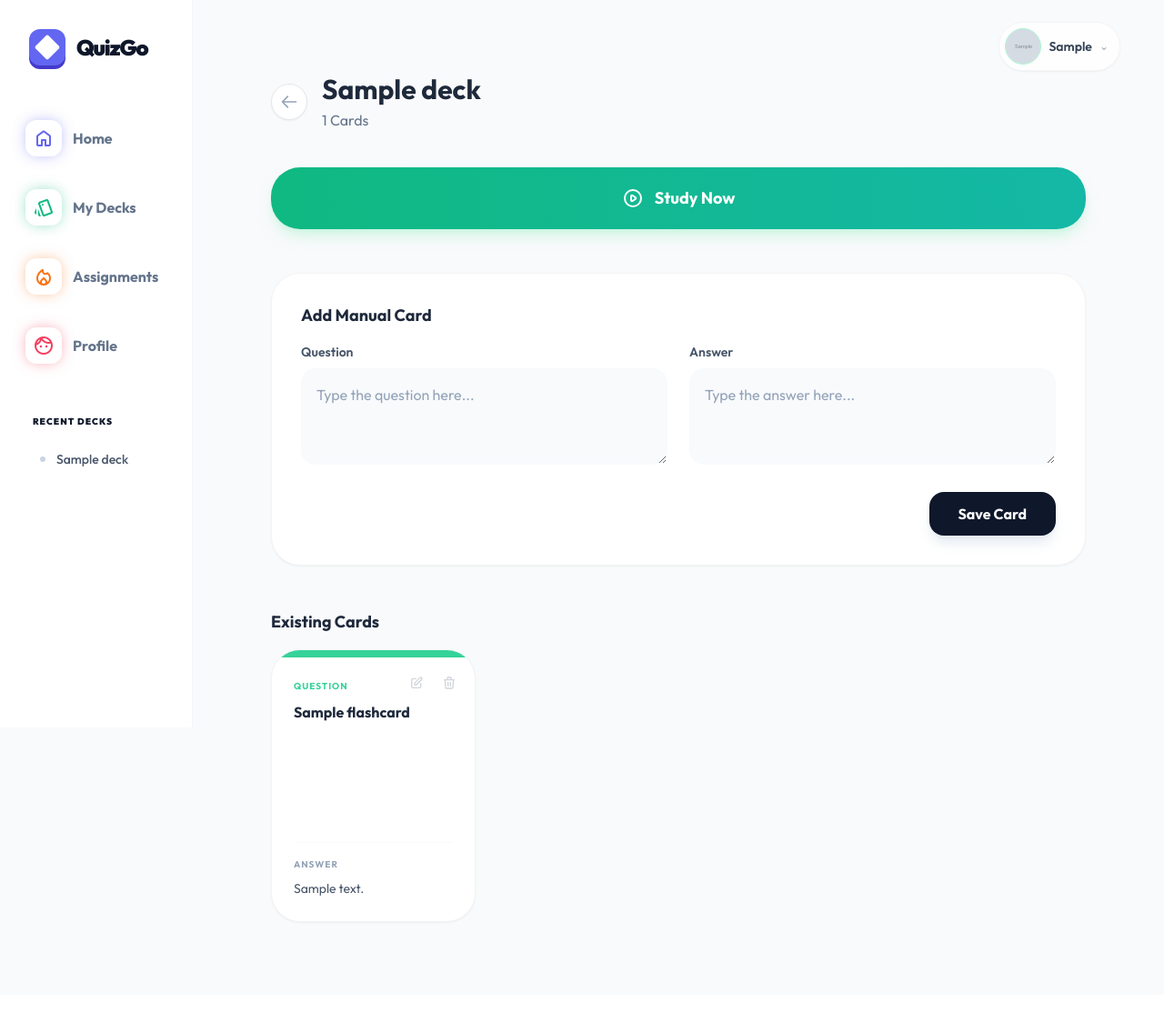
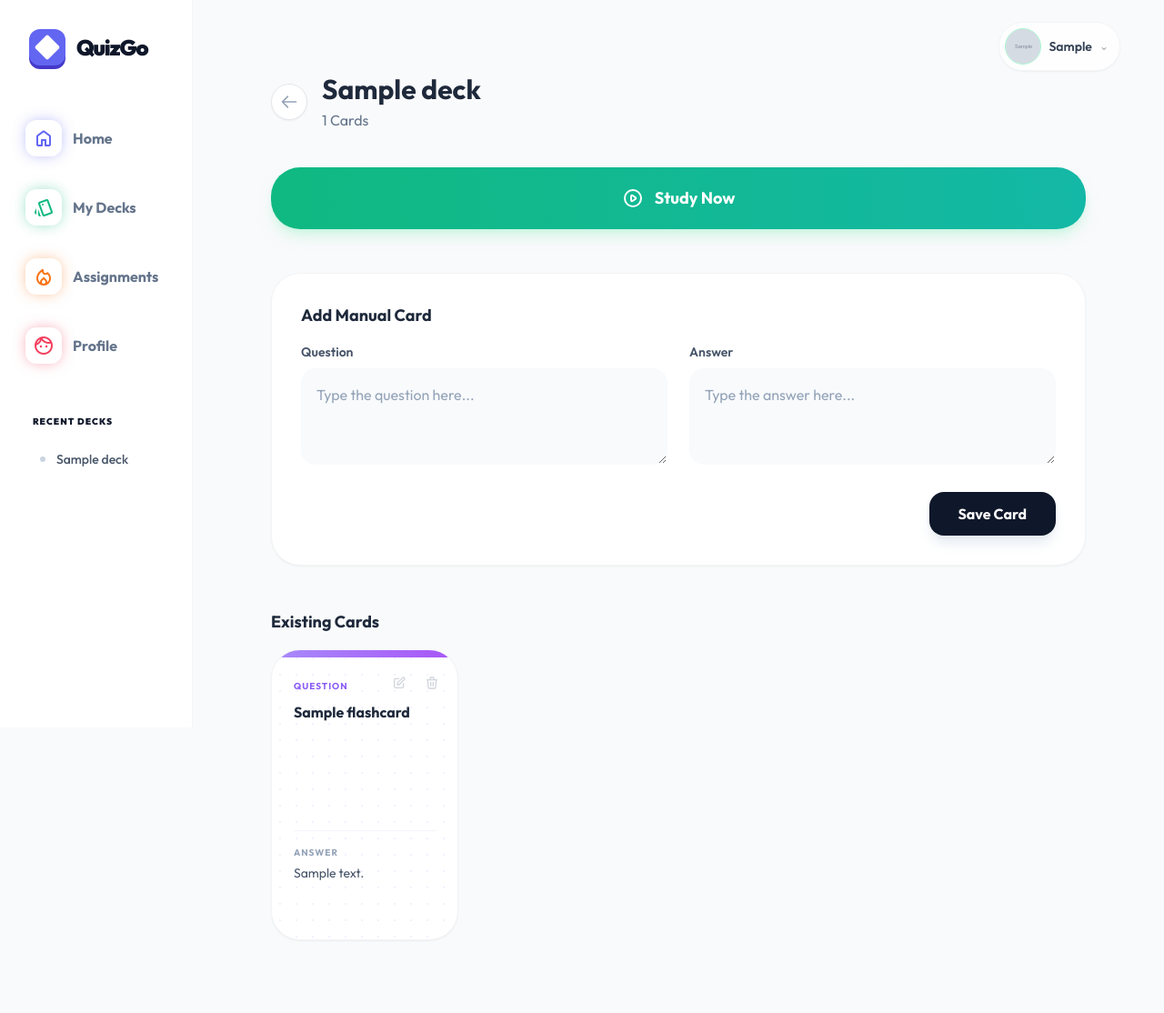
Before and after one commit to androidsheesh/QuizGo, a Laravel app: page /decks/1 in a window 1280 px wide. Shown: the whole page at 91% size. Before the commit the page ends 1015 px from the top, so only its background shows below. Run offline with Laravel 12, Linux system fonts and the light colour scheme; a user stored in the database is signed in; tables that the repository leaves empty hold one stand-in row (values such as "Sample post"); grey boxes marked "Sample" are stand-in pictures; style sheets or scripts are compiled from the project's sources; parts of the project's set-up code (start-up, migrations or seed data) failed here and were passed over.

Commit message:
feat: add dynamic accent colors for flashcards and improve styling

```diff
--- a/resources/views/decks/show.blade.php
+++ b/resources/views/decks/show.blade.php
@@ -6,6 +6,17 @@
             <x-dropdown-profile/>
 
             <div class="max-w-4xl mx-auto w-full flex flex-col">
+                @php
+                    $accentColors = [
+                        ['stripe' => 'from-emerald-400 to-teal-400',  'dot' => '#6ee7b7', 'bar' => 'from-emerald-400 to-teal-400',  'label' => 'text-emerald-500', 'icon' => 'text-emerald-500'],
+                        ['stripe' => 'from-violet-400 to-purple-500', 'dot' => '#c4b5fd', 'bar' => 'from-violet-400 to-purple-500', 'label' => 'text-violet-500',  'icon' => 'text-violet-500'],
+                        ['stripe' => 'from-amber-400 to-orange-400',  'dot' => '#fcd34d', 'bar' => 'from-amber-400 to-orange-400',  'label' => 'text-amber-500',   'icon' => 'text-amber-500'],
+                        ['stripe' => 'from-sky-400 to-blue-500',      'dot' => '#93c5fd', 'bar' => 'from-sky-400 to-blue-500',      'label' => 'text-sky-500',     'icon' => 'text-sky-500'],
+                        ['stripe' => 'from-rose-400 to-pink-500',     'dot' => '#fca5a5', 'bar' => 'from-rose-400 to-pink-500',     'label' => 'text-rose-500',    'icon' => 'text-rose-500'],
+                        ['stripe' => 'from-cyan-400 to-emerald-400',  'dot' => '#67e8f9', 'bar' => 'from-cyan-400 to-emerald-400',  'label' => 'text-cyan-500',    'icon' => 'text-cyan-500'],
+                    ];
+                    $accent = $accentColors[$deck->id % count($accentColors)];
+                @endphp
                 {{-- Header Section --}}
                 <div class="flex flex-col md:flex-row md:items-center justify-between mb-10 gap-4">
                     <div class="flex items-center space-x-4">
@@ -196,12 +207,17 @@
 
                     <div class="grid grid-cols-1 sm:grid-cols-2 lg:grid-cols-4 gap-6">
                         @forelse($deck->flashcards as $card)
-                            <div class="group flex flex-col bg-white border border-gray-100 rounded-[2rem] overflow-hidden shadow-sm hover:shadow-xl hover:shadow-emerald-100/50 transition-all duration-300 relative transform hover:-translate-y-1 aspect-[3/4] min-h-[300px]">
-                                <div class="h-2 w-full bg-emerald-400 transition-colors"></div>
-                                <div class="flex-1 p-6 relative flex flex-col justify-between">
+                            <div class="group flex flex-col bg-white border border-gray-100 rounded-[2rem] overflow-hidden shadow-sm hover:shadow-xl hover:shadow-emerald-100/50 transition-all duration-300 relative transform hover:-translate-y-1"
+                                 style="height:320px; background-image:radial-gradient(circle,{{ $accent['dot'] }}33 1px,transparent 1px); background-size:18px 18px;">
+
+                                {{-- Top colour bar — matches the deck's accent colour --}}
+                                <div class="h-2 w-full shrink-0 bg-gradient-to-r {{ $accent['bar'] }}"></div>
+
+                                {{-- Card body fills the remaining fixed height --}}
+                                <div class="flex-1 p-6 relative flex flex-col overflow-hidden">
 
                                     {{-- Action Buttons (Top Right) --}}
-                                    <div class="absolute right-3 top-3 flex items-center gap-1">
+                                    <div class="absolute right-3 top-3 flex items-center gap-1 z-10">
 
                                         {{-- Edit Button --}}
                                         <button
@@ -268,13 +284,16 @@
                                         </form>
                                     </div>
 
-                                    <div class="mb-6 pr-6">
-                                        <p class="text-[10px] font-bold text-emerald-400 uppercase tracking-widest mb-2">Question</p>
-                                        <p class="text-slate-800 font-bold leading-relaxed line-clamp-3">{{ $card->question }}</p>
+                                    {{-- Question — takes remaining space, clamps at 4 lines --}}
+                                    <div class="flex-1 overflow-hidden pr-6 mb-3">
+                                        <p class="text-[10px] font-bold {{ $accent['label'] }} uppercase tracking-widest mb-2">Question</p>
+                                        <p class="text-slate-800 font-bold leading-relaxed line-clamp-4">{{ $card->question }}</p>
                                     </div>
-                                    <div class="mt-auto pt-4 border-t border-slate-50">
-                                        <p class="text-[10px] font-bold text-slate-400 uppercase tracking-widest mb-2">Answer</p>
-                                        <p class="text-slate-600 text-sm leading-relaxed line-clamp-4">{{ $card->answer }}</p>
+
+                                    {{-- Answer — fixed height zone, always the same size --}}
+                                    <div class="shrink-0 pt-4 border-t border-slate-100" style="height: 96px; overflow: hidden;">
+                                        <p class="text-[10px] font-bold text-slate-400 uppercase tracking-widest mb-1">Answer</p>
+                                        <p class="text-slate-600 text-sm leading-relaxed line-clamp-3">{{ $card->answer }}</p>
                                     </div>
 
                                 </div>
```
